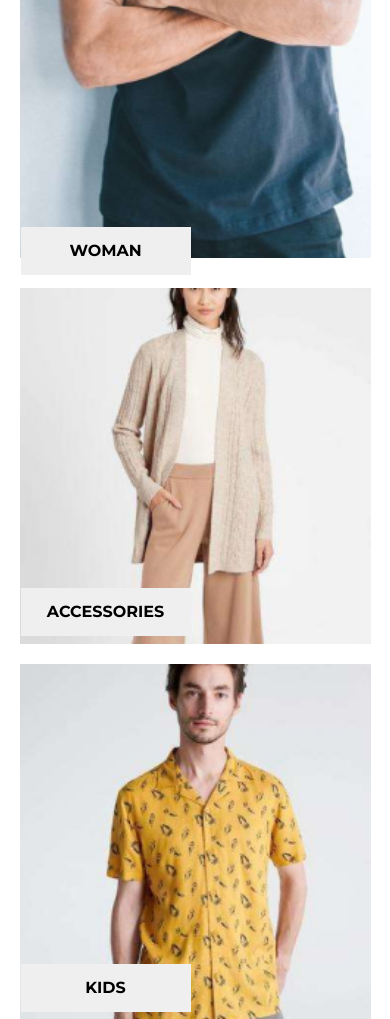
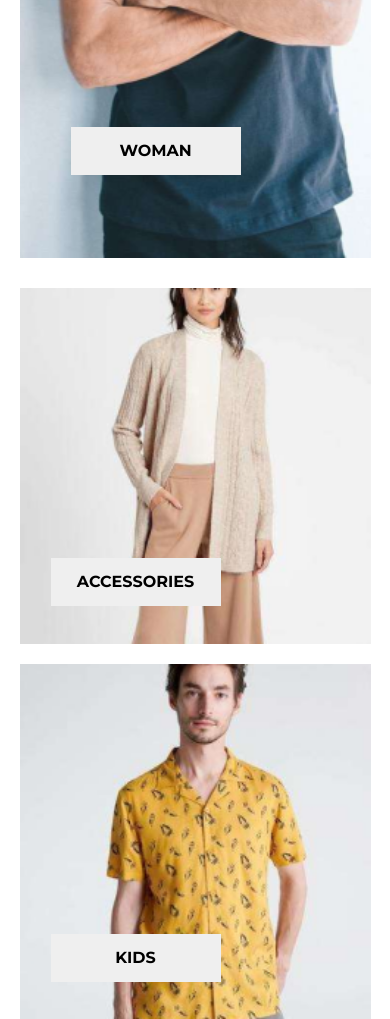
Before and after one commit to mtsteo/desafiocompass, a website: page index.html in a window 390 px wide. Shown: the part 2100-3119 px from the top of the page. Drawn offline with nearby package versions, Linux system fonts and the light colour scheme.

Commit message:
FIX: buttons positions on mobile ok!

```diff
--- a/css/style.css
+++ b/css/style.css
@@ -1040,18 +1040,18 @@ html {
   }
 
   .buttonGrid1 {
-    margin-top: 300px;
-    margin-left: -350px;
+    margin-top: 270px;
+    margin-left: -320px;
   }
 
   .buttonGrid2 {
-    margin-left: -350px;
-    margin-top: 700px;
+    margin-left: -300px;
+    margin-top: 600px;
+
   }
-
   .buttonGrid3 {
-    margin-top: 300px;
-    margin-left: -350px;
+    margin-top: 270px;
+    margin-left: -320px;
   }
 
   .bestsellers {
```
